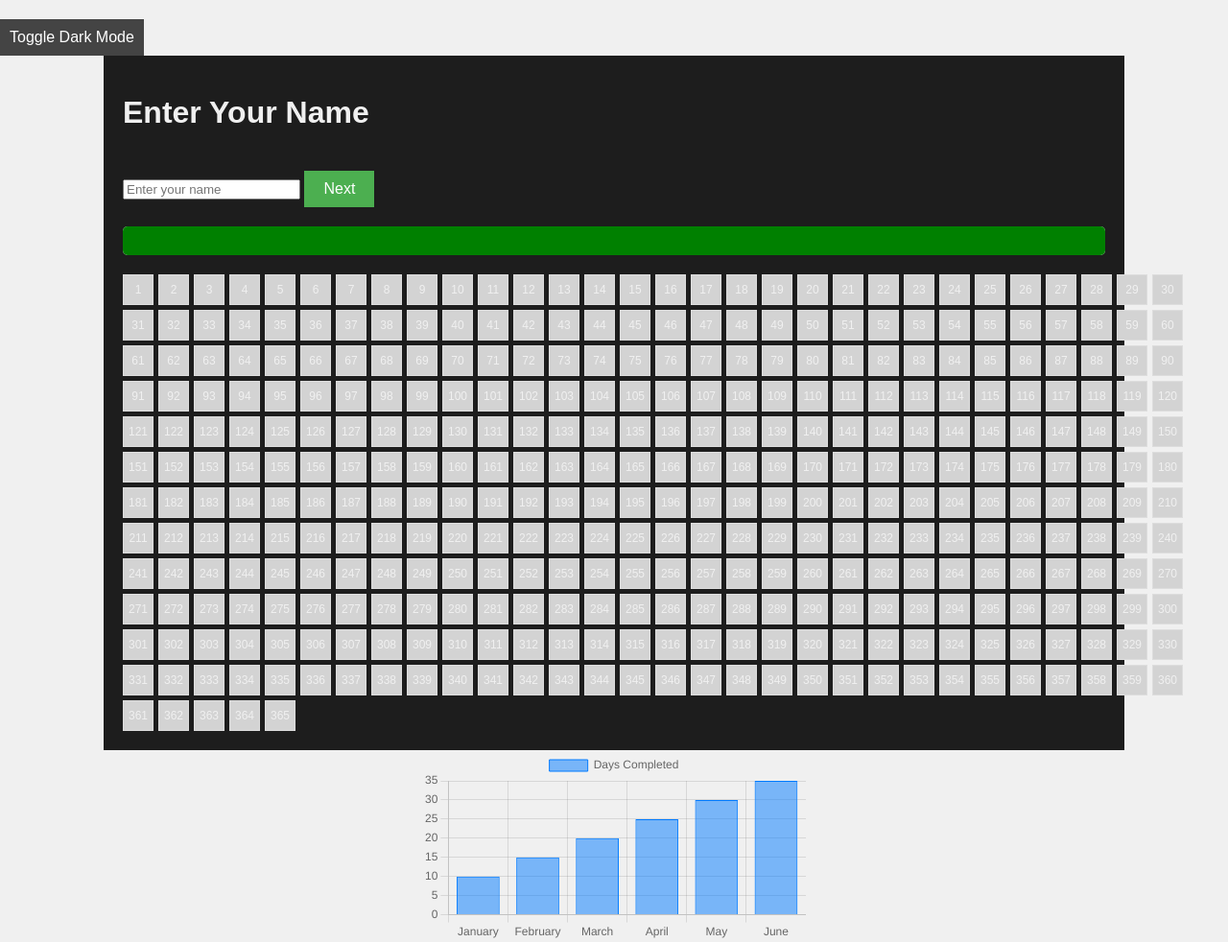
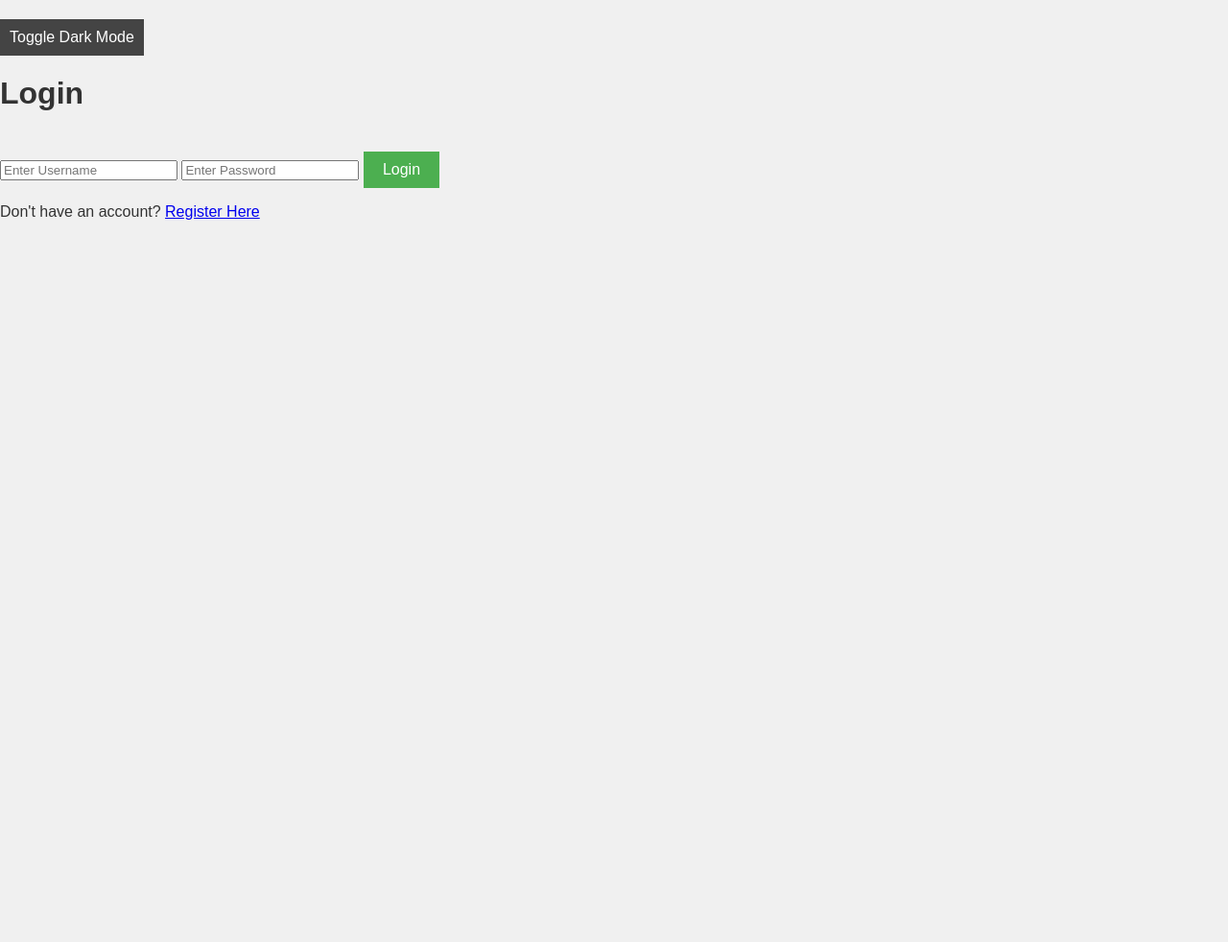
Before and after one commit to bharatranila-bit/resolution-tracker, a plain HTML site: page calendar.html in a window 1280 px wide. Shown: the whole page at 96% size. After the commit the page ends 800 px from the top, so only its background shows below. Drawn offline with nearby package versions, Linux system fonts and the light colour scheme.

Commit message:
calendar.html

```diff
--- a/calendar.html
+++ b/calendar.html
@@ -11,28 +11,29 @@
     <!-- Dark Mode Toggle Button -->
     <button id="dark-mode-toggle">Toggle Dark Mode</button>
 
-    <div id="calendar-page">
-        <!-- User name input and name checking -->
-        <h1>Enter Your Name</h1>
-        <input type="text" id="user-name" placeholder="Enter your name" />
-        <button id="next-btn">Next</button>
-
-        <!-- Progress Bar -->
-        <div id="progress-bar">
-            <span></span>
-        </div>
-
-        <!-- Days Container (1 to 365 grid) -->
-        <div id="days-container"></div>
-
-        <!-- Save Progress Button -->
-        <button id="save-button" style="display: none;">Save Progress</button>
+    <div id="login-page">
+        <h1>Login</h1>
+        <input type="text" id="username" placeholder="Enter Username" />
+        <input type="password" id="password" placeholder="Enter Password" />
+        <button id="login-btn">Login</button>
+        <p>Don't have an account? <a href="#" id="register-link">Register Here</a></p>
     </div>
 
-    <!-- Chart.js Canvas for the Progress Graph (Optional) -->
-    <canvas id="myChart" width="400" height="200"></canvas>
+    <div id="register-page" style="display: none;">
+        <h1>Register</h1>
+        <input type="text" id="new-username" placeholder="Enter Username" />
+        <input type="password" id="new-password" placeholder="Enter Password" />
+        <button id="register-btn">Register</button>
+        <p>Already have an account? <a href="#" id="login-link">Login Here</a></p>
+    </div>
 
-    <script src="https://cdn.jsdelivr.net/npm/chart.js"></script>
+    <div id="calendar-page" style="display: none;">
+        <h1>Welcome, <span id="user-name"></span>!</h1>
+        <div id="progress-bar"><span></span></div>
+        <div id="days-container"></div>
+        <button id="save-button">Save Progress</button>
+    </div>
+
     <script src="calendar.js"></script>
 
 </body>
```
